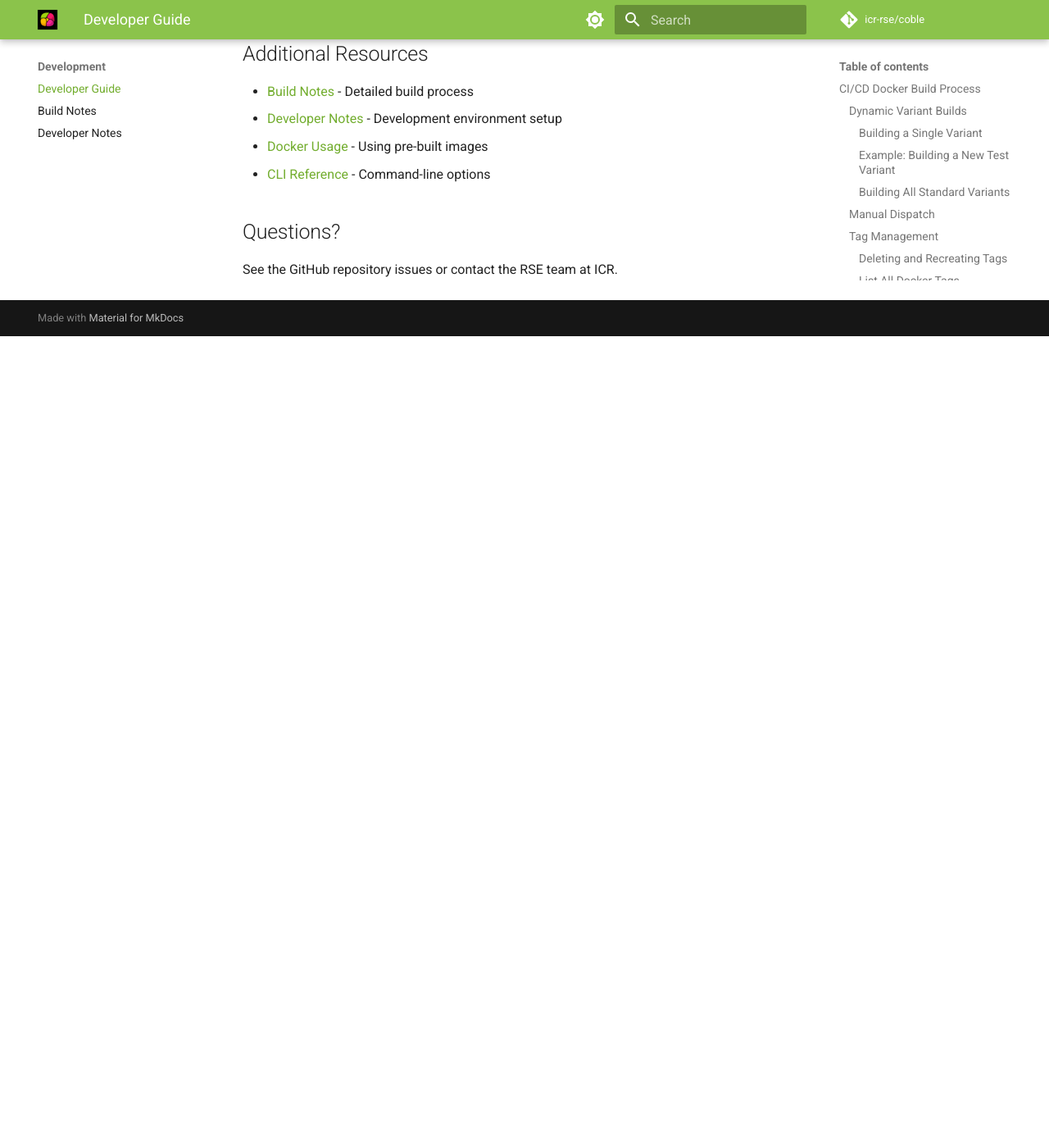
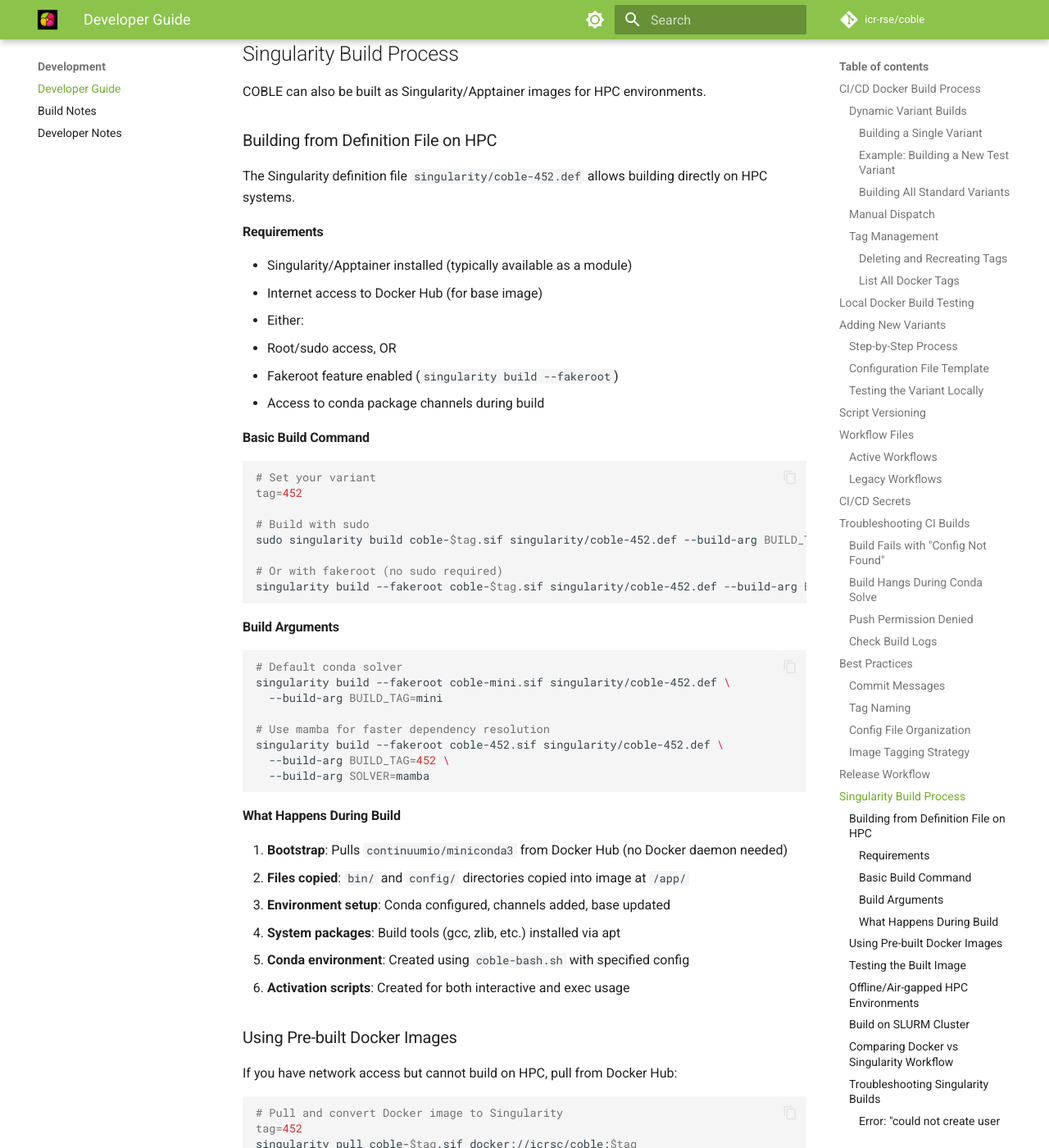
Before and after one commit to coble-tools/coble, an MkDocs documentation site: the page built from docs/developer.md, in a window 1280 px wide and 1400 px high, scrolled down 6456 px. Shown: the whole window at 82% size. Built offline with MkDocs 1.6.1 and Material for MkDocs 9.7.7, drawn with Linux system fonts in a browser that asks for light colours; comment, search, counter and statistics services are not loaded; before the commit the page ends 6866 px from its top, so only the background shows below that; some of the changed text lies outside the part shown.

Commit message:
add singularity build option

````diff
--- a/docs/developer.md
+++ b/docs/developer.md
@@ -279,11 +279,181 @@
 3. Create GitHub Release with tag like `v1.0.0`
 4. Optionally tag Docker images with release version
 
+## Singularity Build Process
+
+COBLE can also be built as Singularity/Apptainer images for HPC environments.
+
+### Building from Definition File on HPC
+
+The Singularity definition file `singularity/coble-452.def` allows building directly on HPC systems.
+
+#### Requirements
+
+- Singularity/Apptainer installed (typically available as a module)
+- Internet access to Docker Hub (for base image)
+- Either:
+  - Root/sudo access, OR
+  - Fakeroot feature enabled (`singularity build --fakeroot`)
+- Access to conda package channels during build
+
+#### Basic Build Command
+
+```bash
+# Set your variant
+tag=452
+
+# Build with sudo
+sudo singularity build coble-$tag.sif singularity/coble-452.def --build-arg BUILD_TAG=$tag
+
+# Or with fakeroot (no sudo required)
+singularity build --fakeroot coble-$tag.sif singularity/coble-452.def --build-arg BUILD_TAG=$tag
+```
+
+#### Build Arguments
+
+```bash
+# Default conda solver
+singularity build --fakeroot coble-mini.sif singularity/coble-452.def \
+  --build-arg BUILD_TAG=mini
+
+# Use mamba for faster dependency resolution
+singularity build --fakeroot coble-452.sif singularity/coble-452.def \
+  --build-arg BUILD_TAG=452 \
+  --build-arg SOLVER=mamba
+```
+
+#### What Happens During Build
+
+1. **Bootstrap**: Pulls `continuumio/miniconda3` from Docker Hub (no Docker daemon needed)
+2. **Files copied**: `bin/` and `config/` directories copied into image at `/app/`
+3. **Environment setup**: Conda configured, channels added, base updated
+4. **System packages**: Build tools (gcc, zlib, etc.) installed via apt
+5. **Conda environment**: Created using `coble-bash.sh` with specified config
+6. **Activation scripts**: Created for both interactive and exec usage
+
+### Using Pre-built Docker Images
+
+If you have network access but cannot build on HPC, pull from Docker Hub:
+
+```bash
+# Pull and convert Docker image to Singularity
+tag=452
+singularity pull coble-$tag.sif docker://icrsc/coble:$tag
+
+# Test it
+singularity shell coble-$tag.sif
+```
+
+This is simpler but requires the Docker image to exist on Docker Hub (built via CI/CD).
+
+### Testing the Built Image
+
+```bash
+# Interactive shell (environment auto-activates)
+singularity shell coble-452.sif
+
+# Inside container
+Singularity> echo $COBLE_VARIANT
+452
+Singularity> conda env list
+Singularity> exit
+
+# Execute command with environment
+singularity exec coble-452.sif bash -c "source /app/activate_conda.sh && python --version"
+
+# Check for specific packages
+singularity exec coble-452.sif bash -c "source /app/activate_conda.sh && conda list | grep numpy"
+```
+
+### Offline/Air-gapped HPC Environments
+
+If your HPC has no internet access:
+
+1. **Build on a machine with internet** (your workstation):
+   ```bash
+   sudo singularity build coble-452.sif singularity/coble-452.def --build-arg BUILD_TAG=452
+   ```
+
+2. **Transfer to HPC**:
+   ```bash
+   scp coble-452.sif user@hpc:/path/to/destination/
+   ```
+
+3. **Use on HPC** (no build required):
+   ```bash
+   singularity shell coble-452.sif
+   ```
+
+### Build on SLURM Cluster
+
+For long builds, submit as a batch job:
+
+```bash
+#!/bin/bash
+#SBATCH --job-name=coble-build
+#SBATCH --time=02:00:00
+#SBATCH --cpus-per-task=4
+#SBATCH --mem=16G
+#SBATCH --output=logs/coble-build-%j.out
+#SBATCH --error=logs/coble-build-%j.err
+
+module load singularity
+
+tag=452
+singularity build --fakeroot coble-$tag.sif singularity/coble-452.def \
+  --build-arg BUILD_TAG=$tag \
+  --build-arg SOLVER=mamba
+```
+
+Submit with: `sbatch build_coble.sh`
+
+### Comparing Docker vs Singularity Workflow
+
+| Approach | Where to Build | Requirements | Use Case |
+|----------|---------------|--------------|----------|
+| **Docker image** → pull to Singularity | Local + CI/CD | Docker Hub access on HPC | Standard workflow, reproducible |
+| **Singularity .def** on HPC | HPC with internet | Fakeroot or sudo, internet | Custom builds, no Docker Hub |
+| **Singularity .def** local → transfer | Local workstation | Singularity installed locally | Air-gapped HPC |
+
+### Troubleshooting Singularity Builds
+
+#### Error: "could not create user namespace"
+
+**Solution**: Use `--fakeroot` flag or request admin to enable user namespaces.
+
+#### Error: "failed to pull docker image"
+
+**Solution**: Check internet connectivity and Docker Hub accessibility:
+```bash
+curl -I https://hub.docker.com/
+```
+
+#### Build Hangs at Conda Solve
+
+**Solution**: Use `SOLVER=mamba` or reduce package list complexity in config.
+
+#### Permission Denied Writing to /app
+
+**Solution**: This is expected during `%post`; ensure you're using `sudo` or `--fakeroot`.
+
+### Definition File Structure
+
+The `.def` file mirrors the Dockerfile with these sections:
+
+- `%arguments` - Build-time variables (BUILD_TAG, SOLVER)
+- `%files` - Copy local files into container
+- `%environment` - Environment variables (set at runtime)
+- `%post` - Build steps (runs as root during build)
+- `%runscript` - Default behavior when running image
+- `%startscript` - Behavior for `singularity instance start`
+- `%help` - Documentation displayed with `singularity run-help`
+
 ## Additional Resources
 
 - [Build Notes](build-notes.md) - Detailed build process
 - [Developer Notes](dev-notes.md) - Development environment setup
 - [Docker Usage](docker.md) - Using pre-built images
+- [Singularity Usage](singularity.md) - HPC usage guide
 - [CLI Reference](cli-reference.md) - Command-line options
 
 ## Questions?
````
Also changed, not shown: docs/slurm.md (+6 -5 lines), singularity/README.md (added, +92 -0 lines), 9 other files.
